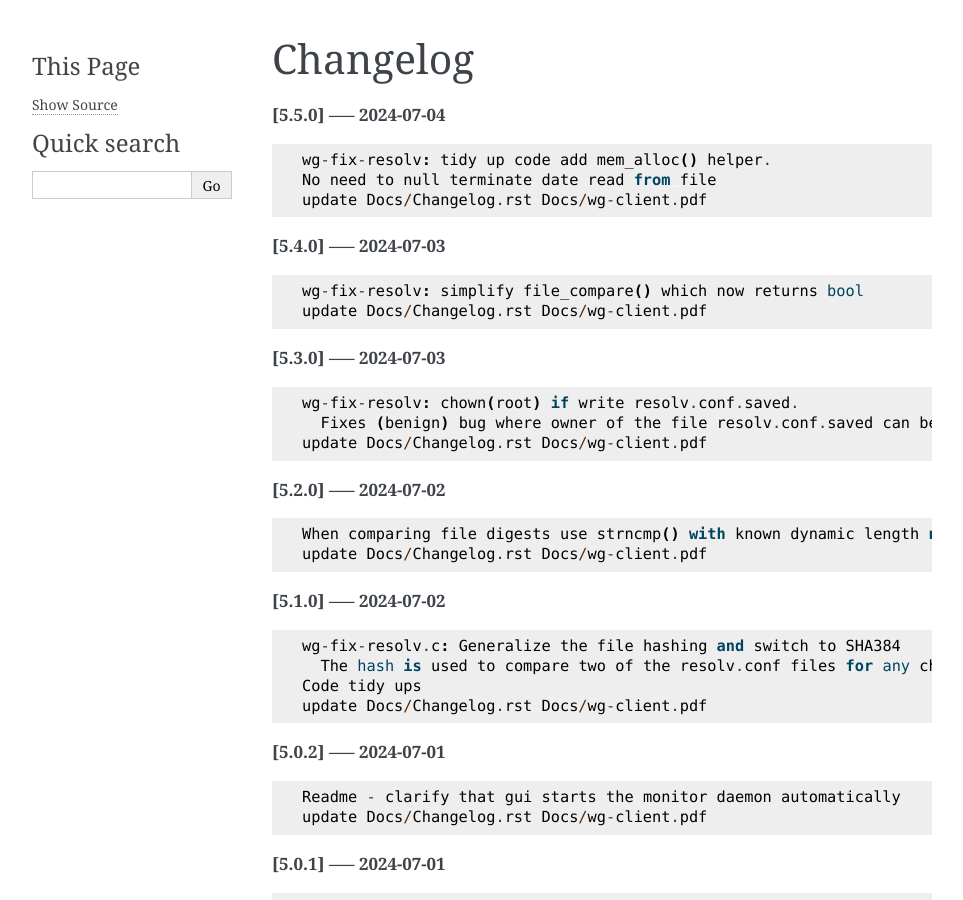
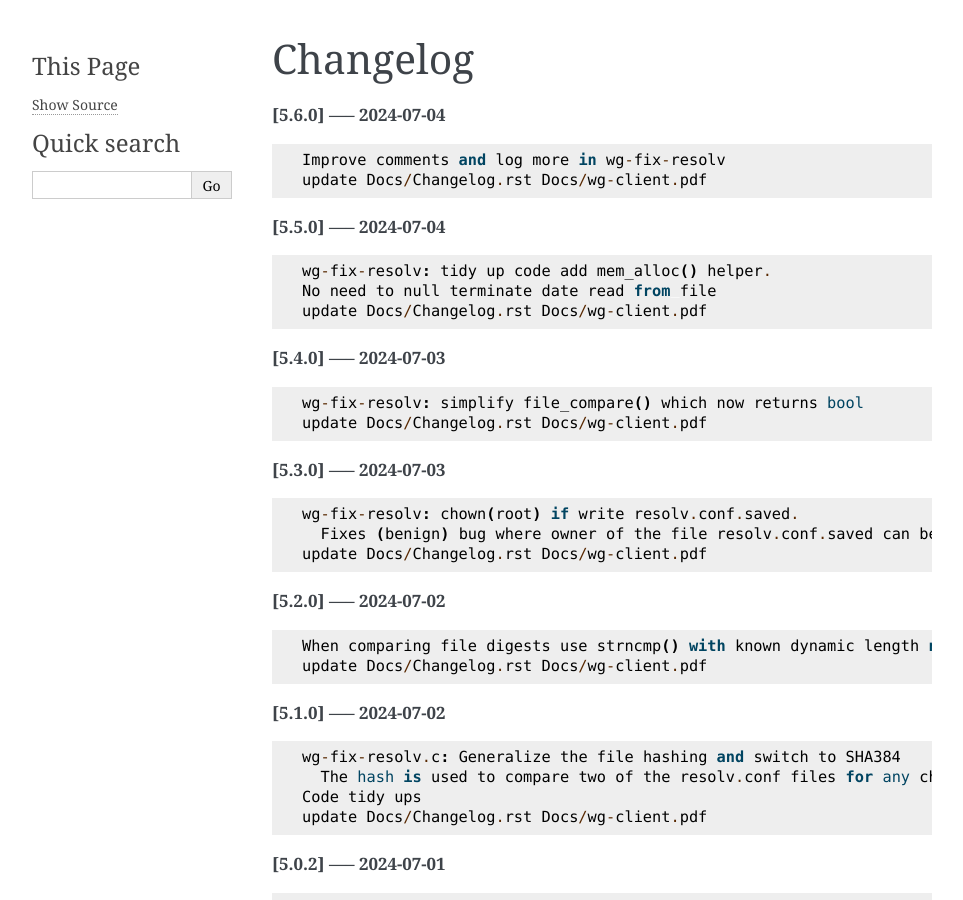
Before and after one commit to gene-git/wg-client, a Sphinx documentation site: the page built from Docs/Changelog.rst, in a window 1280 px wide and 900 px high. Shown: the whole window, without its empty margins (148-1111 px from the left). Built offline with Sphinx 7.4.7, drawn with Linux system fonts in a browser that asks for light colours.

Commit message:
update Docs/Changelog.rst Docs/wg-client.pdf

```diff
--- a/Docs/Changelog.rst
+++ b/Docs/Changelog.rst
@@ -1,5 +1,11 @@
 Changelog
 =========
+
+**[5.6.0] ----- 2024-07-04** ::
+
+	    Improve comments and log more in wg-fix-resolv
+	    update Docs/Changelog.rst Docs/wg-client.pdf
+
 
 **[5.5.0] ----- 2024-07-04** ::
 
```
Also changed, not shown: 1 other file.
